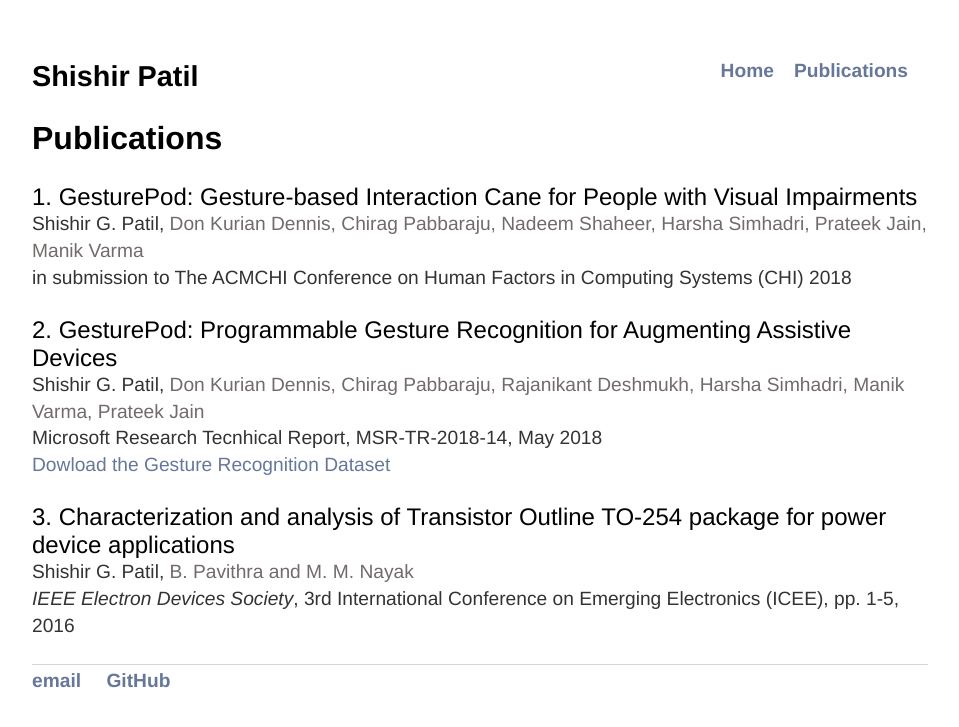
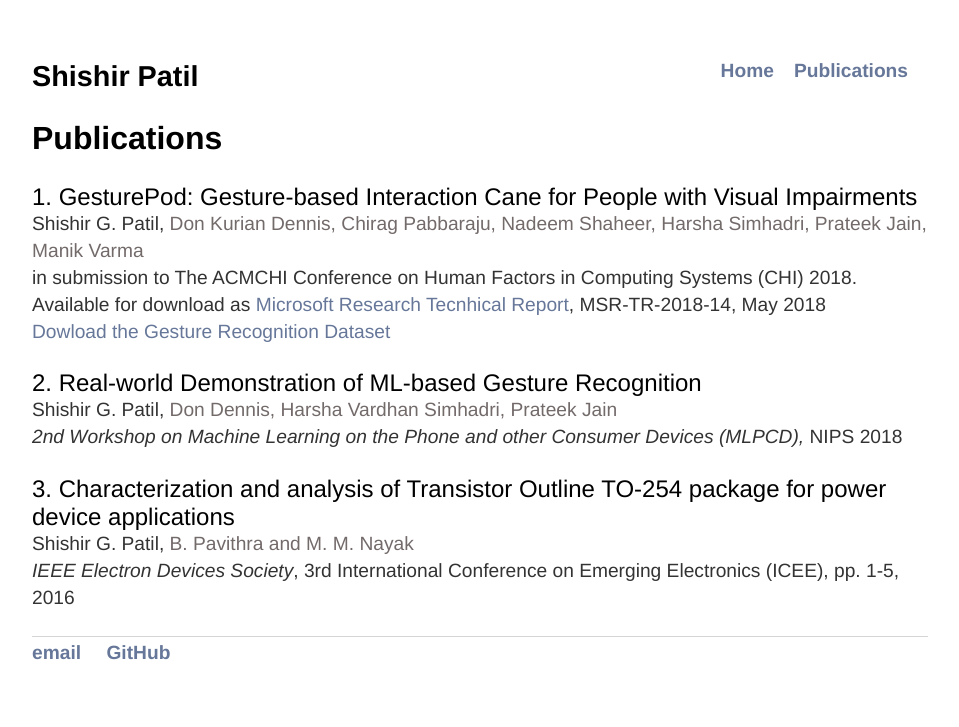
Before and after one commit to ShishirPatil/ShishirPatil.github.io, a Jekyll site: the page built from publications/index.html, in a window 1280 px wide. Shown: the top 727 px of the page, without its empty margins (160-1119 px from the left). Built offline with Jekyll 4.4.1, drawn with Linux system fonts in a browser that asks for light colours.

Commit message:
update pubs to reflect order in cv

```diff
--- a/publications/index.html
+++ b/publications/index.html
@@ -9,14 +9,23 @@ title: Publications..
 			<h4-pub>1. GesturePod: Gesture-based Interaction Cane for People with Visual Impairments</h4-pub><br/>
 			<p-pub> Shishir G. Patil, <co-author-name>Don Kurian Dennis, Chirag Pabbaraju, Nadeem Shaheer, Harsha Simhadri, Prateek Jain, Manik Varma </co-author-name><br/>
 			in submission to The ACMCHI Conference on Human Factors in Computing
-			Systems (CHI) 2018</p-pub>
+			Systems (CHI) 2018.</br>
+			Available for download as <a href='https://www.microsoft.com/en-us/research/publication/gesturepod-programmable-gesture-recognition-augmenting-assistive-devices/'>Microsoft Research Tecnhical Report</a>, MSR-TR-2018-14, May 2018<br/>
+			<a href='https://www.microsoft.com/en-us/research/uploads/prod/2018/05/dataTR_v1.tar.gz'> Dowload the Gesture Recognition Dataset </a> </p-pub>
 
 			<div><p></p></div>
 
-			<h4-pub>2. <a-pub href='https://www.microsoft.com/en-us/research/publication/gesturepod-programmable-gesture-recognition-augmenting-assistive-devices/'>GesturePod: Programmable Gesture Recognition for Augmenting Assistive Devices</a-pub></h4-pub><br/>
+			<!-- <h4-pub>2. <a-pub href='https://www.microsoft.com/en-us/research/publication/gesturepod-programmable-gesture-recognition-augmenting-assistive-devices/'>GesturePod: Programmable Gesture Recognition for Augmenting Assistive Devices</a-pub></h4-pub><br/>
 			<p-pub> Shishir G. Patil,<co-author-name> Don Kurian Dennis, Chirag Pabbaraju, Rajanikant Deshmukh, Harsha Simhadri, Manik Varma, Prateek Jain </co-author-name><br/>
 			Microsoft Research Tecnhical Report, MSR-TR-2018-14, May 2018<br/>
 			<a href='https://www.microsoft.com/en-us/research/uploads/prod/2018/05/dataTR_v1.tar.gz'> Dowload the Gesture Recognition Dataset</a></p-pub>
+
+			<div><p></p></div> -->
+
+			<h4-pub>2. Real-world Demonstration of ML-based Gesture Recognition</h4-pub><br/>
+			<p-pub>Shishir G. Patil, <co-author-name>Don Dennis, Harsha Vardhan Simhadri, Prateek Jain</co-author-name><br/>
+			<i>2nd Workshop on Machine Learning on the Phone and
+			other Consumer Devices (MLPCD), </i>NIPS 2018</p-pub>
 
 			<div><p></p></div>
 
```
